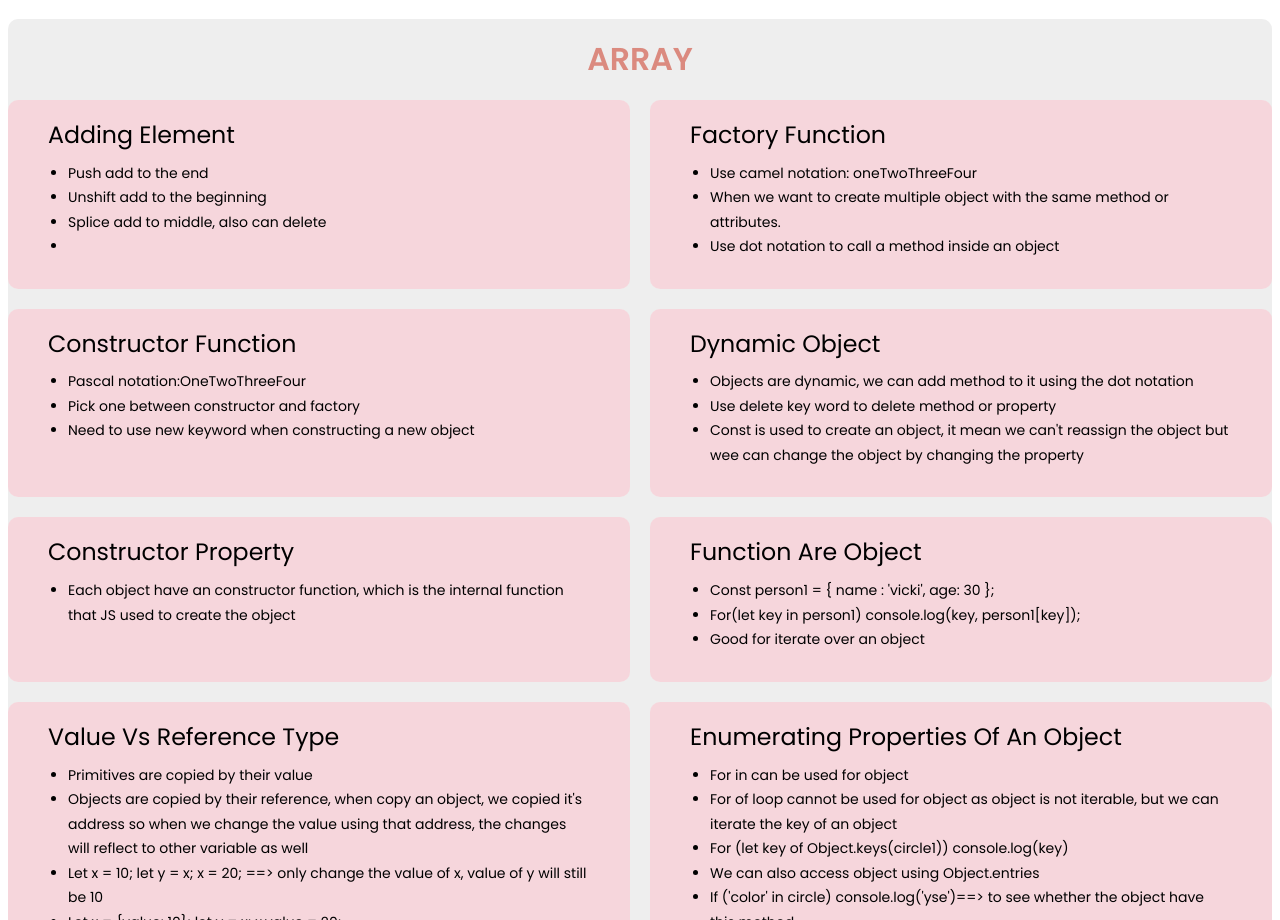
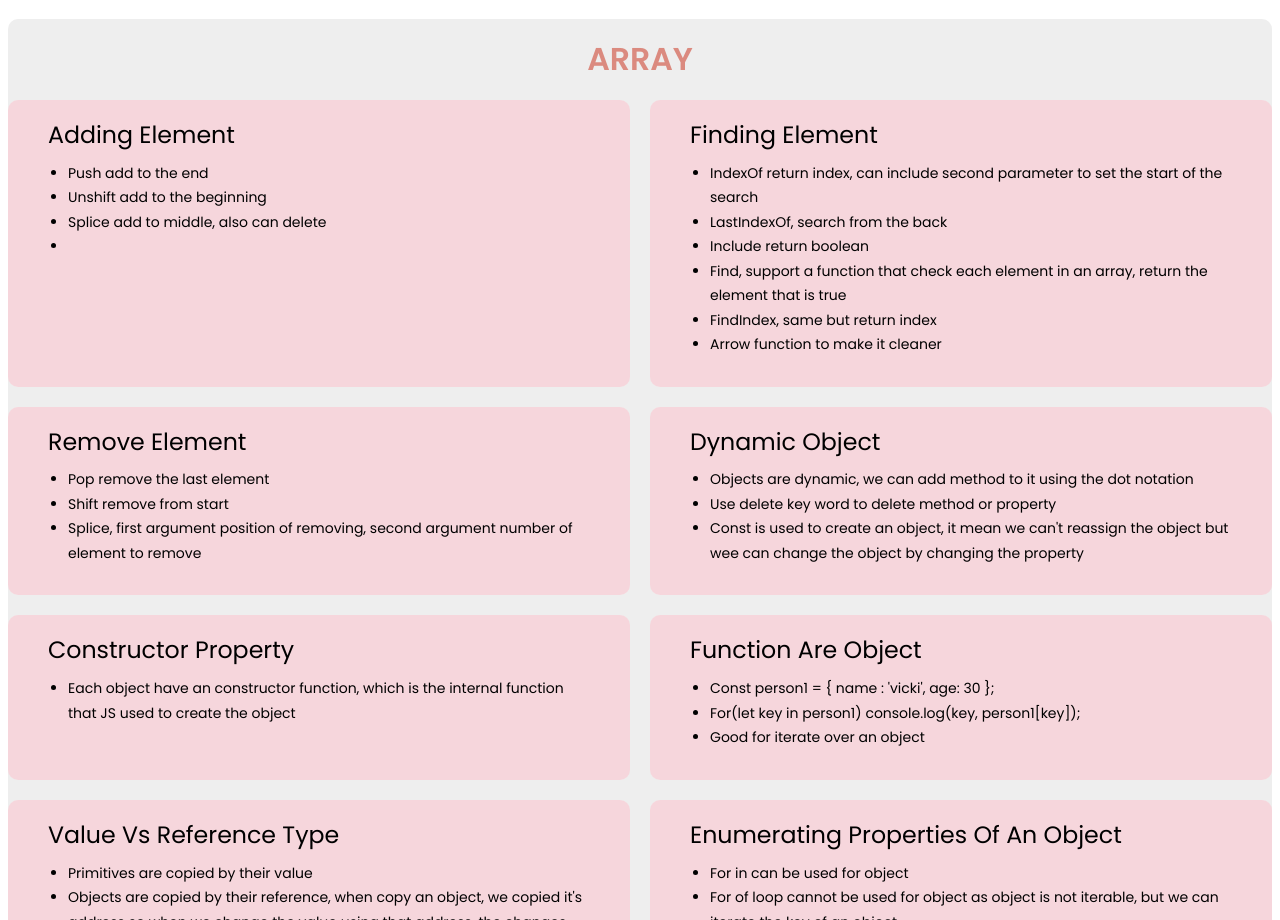
Before and after one commit to VickiStudyHarder/JS, a plain HTML site: page page/JS_1.html in a window 1280 px wide. Shown: the part 5700-6620 px from the top of the page. Drawn offline with nearby package versions, Linux system fonts and the light colour scheme.

Commit message:
remove element

```diff
--- a/page/JS_1.html
+++ b/page/JS_1.html
@@ -581,27 +581,29 @@ const circle2 = new Circle(1);
               <li></li>
             </ul>
           </div>
-          <!-- factory function -->
+          <!-- finding element -->
           <div>
-            <h3>factory function</h3>
+            <h3>finding element</h3>
             <ul class="content-list">
-              <li>use camel notation: oneTwoThreeFour</li>
+              <li>indexOf return index, can include second parameter to set the start of the search</li>
               <li>
-                when we want to create multiple object with the same method or
-                attributes.
+                lastIndexOf, search from the back
               </li>
-              <li>use dot notation to call a method inside an object</li>
+              <li>include return boolean</li>
+              <li>find, support a function that check each element in an array, return the element that is true</li>
+              <li>findIndex, same but return index</li>
+              <li>arrow function to make it cleaner</li>
             </ul>
           </div>
 
 
-          <!-- constructor function -->
+          <!-- remove element -->
           <div>
-            <h3>constructor function</h3>
+            <h3>remove element</h3>
             <ul class="content-list">
-              <li>Pascal notation:OneTwoThreeFour</li>
-              <li>pick one between constructor and factory</li>
-              <li>need to use new keyword when constructing a new object</li>
+              <li>pop remove the last element</li>
+              <li>shift remove from start</li>
+              <li>splice, first argument position of removing, second argument number of element to remove</li>
             </ul>
           </div>
 
--- a/script/JS_1.js
+++ b/script/JS_1.js
@@ -451,8 +451,25 @@ console.log(now.toISOString()); //used for transfer value to backend
 
 //array
 //adding array
-const array1 = [3,4];
-array1.push(5,6);
-array1.unshift(1,2);
-array1.splice(2,0,'a','b');
-console.log('array1: ', array1);
+const array1 = [3, 4];
+array1.push(5, 6);
+array1.unshift(1, 2);
+array1.splice(2, 0, "a", "b");
+console.log("array1: ", array1);
+
+//find element in array
+const courses = [
+  { id: 1, name: "a" },
+  { id: 2, name: "b" },
+];
+
+const course = courses.find(function (course) {
+  return (course.name = "a");
+});
+
+console.log(course);
+
+//arrow function same as above
+const course1 = courses.find((course) => (course.name = "a"));
+
+//remove element
```
